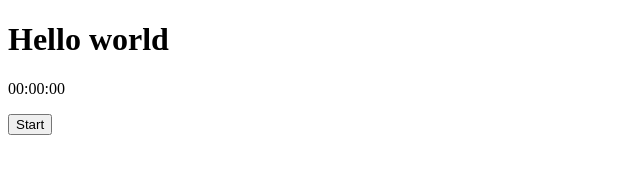
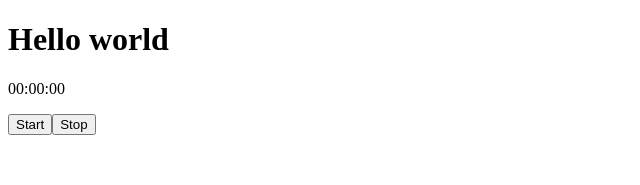
Before and after one commit to ericksvaguilar/stopwatch-app, a React (Create React App) app: page / in a window 1280 px wide. Shown: the top 185 px of the page, without its empty margins (0-640 px from the left). Built offline with nearby package versions, Linux system fonts and the light colour scheme.

Commit message:
feat(clock.jsx): remove conditionals to add more buttons

```diff
--- a/src/components/Clock.jsx
+++ b/src/components/Clock.jsx
@@ -23,11 +23,8 @@ export const Clock = () => {
         <time>{('0' + Math.floor((time / 1000) % 60)).slice(-2)}:</time>
         <time>{('0' + ((time / 10) % 100)).slice(-2)}</time>
       </p>
-      {isRunning ? (
-        <button onClick={() => setIsRunning(false)}>Stop</button>
-      ) : (
-        <button onClick={() => setIsRunning(true)}>Start</button>
-      )}
+      <button onClick={() => setIsRunning(true)}>Start</button>
+      <button onClick={() => setIsRunning(false)}>Stop</button>
     </div>
   )
 }
```
